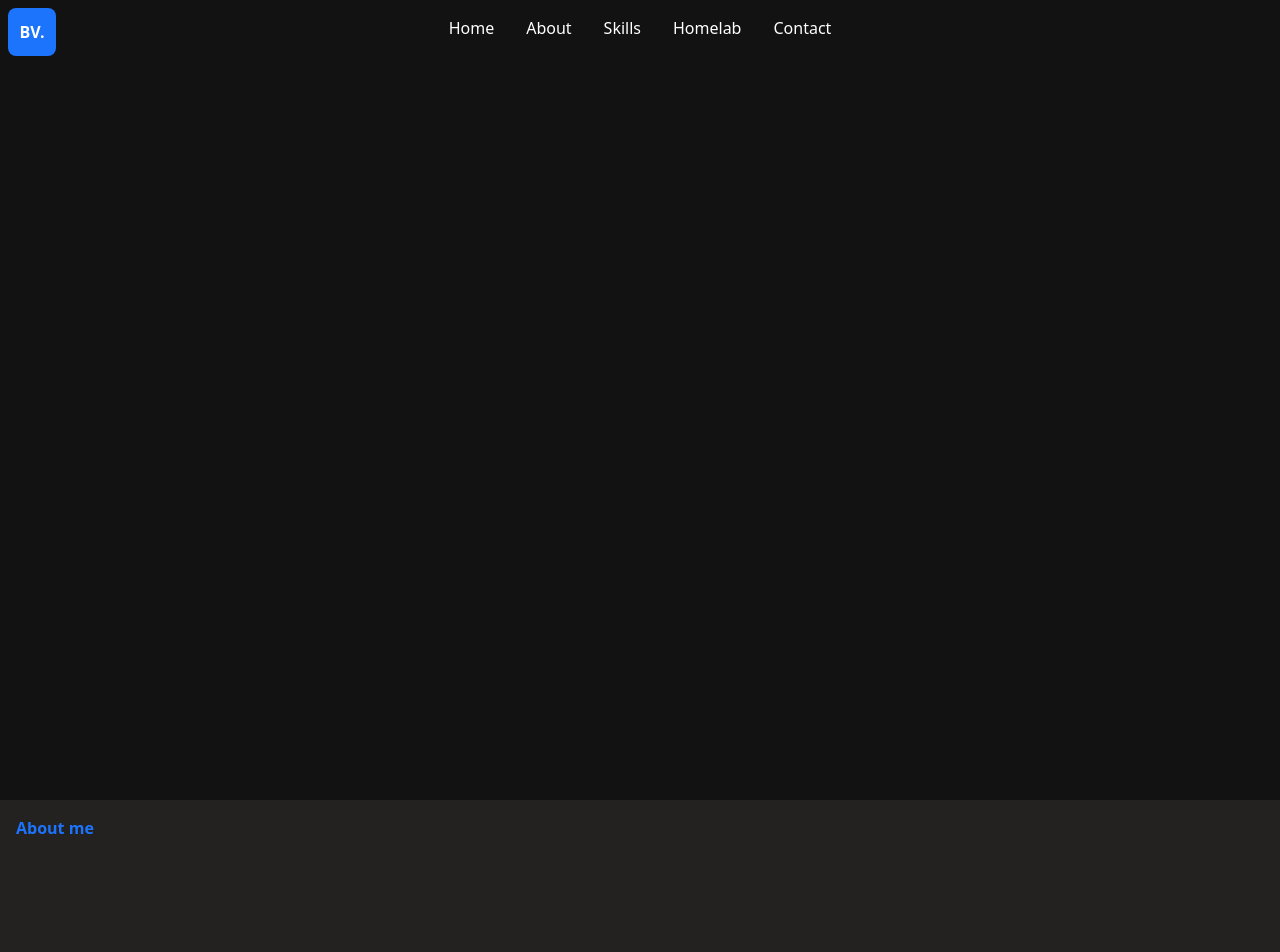
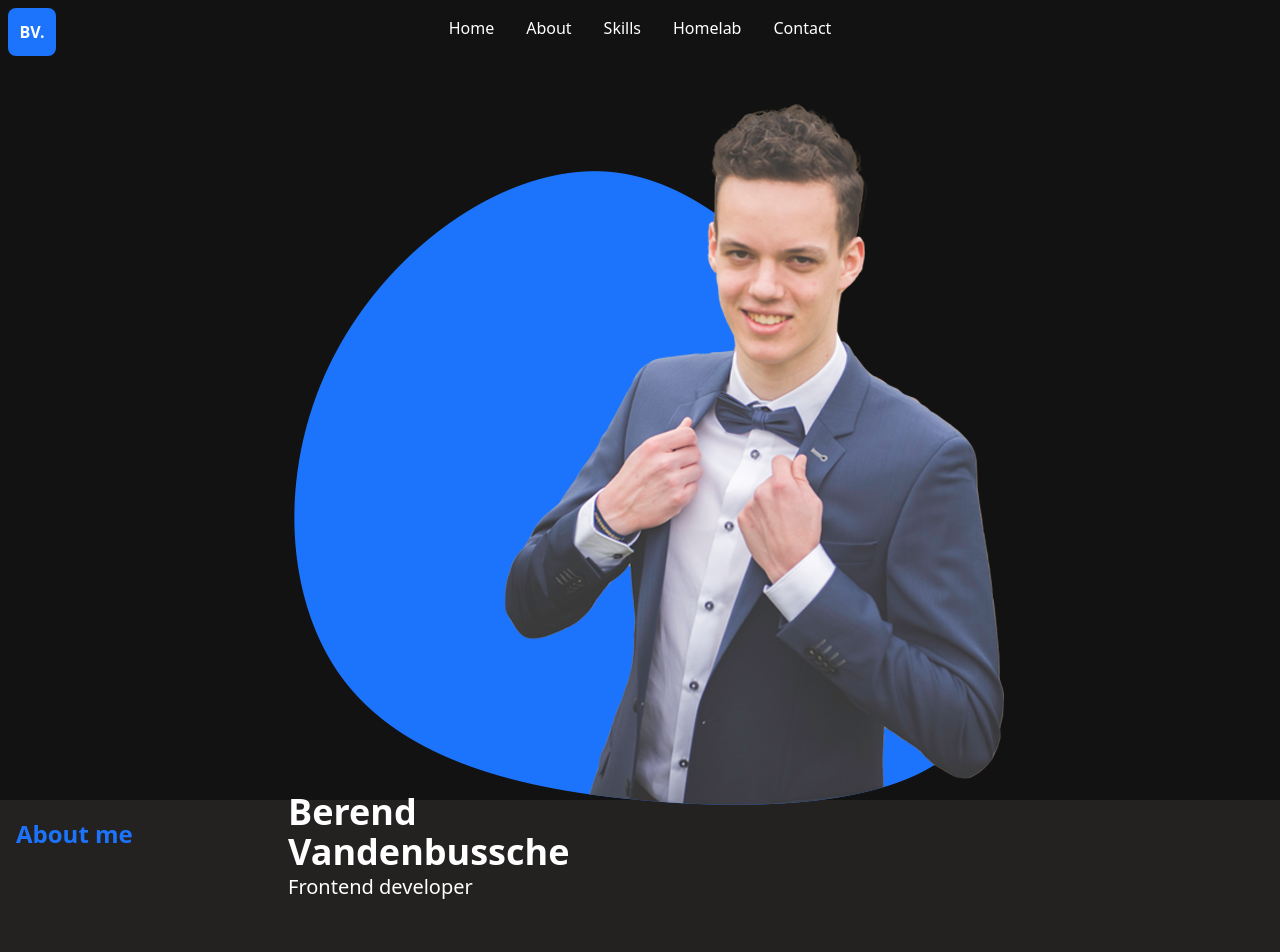
Before and after one commit to BerendVandenbussche/Portfolio3.0, a Vue app: page / in a window 1280 px wide. Shown: the top 952 px of the page. Built offline with nearby package versions, Linux system fonts and the light colour scheme.

Commit message:
Feat: Add content to home and footer

```diff
--- a/package.json
+++ b/package.json
@@ -11,6 +11,7 @@
     "@tailwindcss/vite": "^4.1.7",
     "tailwindcss": "^4.1.7",
     "vue": "^3.5.13",
+    "vue-feather": "^2.0.0",
     "vue-router": "^4.5.1"
   },
   "devDependencies": {
--- a/src/App.vue
+++ b/src/App.vue
@@ -1,17 +1,18 @@
 <script setup>
 import NavItem from "@/components/navigation/NavItem.vue";
 import PortfolioSection from "@/components/PortfolioSection.vue";
+import ContactItem from "@/components/contact/ContactItem.vue";
 
 const navigationItems = ["Home", "About", "Skills", "Homelab", "Contact"];
 </script>
 
 <template>
-  <div>
+  <div class="bg-dark">
     <portfolio-section
       v-for="(navigationItem, index) in navigationItems"
       :key="index"
       :section-title="navigationItem"
-      :class="index % 2 === 0 ? 'bg-darkest text-white' : 'bg-dark text-white'"
+      :class="[index % 2 === 0 ? 'bg-darkest' : 'bg-dark', 'text-white']"
     >
       <template v-if="index === 0">
         <header>
@@ -30,13 +31,42 @@ const navigationItems = ["Home", "About", "Skills", "Homelab", "Contact"];
             </ul>
           </nav>
         </header>
-        <main></main>
+        <section>
+          <div class="w-full h-full flex justify-center py-12">
+            <div class="w-fit">
+              <img
+                src="/images/MeBlob.png"
+                alt="A blue colored blob with a picture of myself"
+              />
+              <div class="mx-12 -mt-24">
+                <h1 class="text-4xl">
+                  Berend<br />
+                  Vandenbussche
+                </h1>
+                <h2 class="font-normal">Frontend developer</h2>
+              </div>
+            </div>
+          </div>
+        </section>
       </template>
 
       <template v-if="index === 1">
-        <h1 class="font-bold text-theme">About me</h1>
+        <h1 class="text-theme">About me</h1>
+      </template>
+
+      <template v-if="index === 2">
+        <h1 class="text-theme">Skills & projects</h1>
+      </template>
+
+      <template v-if="index === 3">
+        <h1 class="text-theme">Homelab</h1>
       </template>
     </portfolio-section>
-    <footer></footer>
+    <footer class="flex justify-center p-2">
+      <contact-item icon-name="mail" />
+      <contact-item icon-name="linkedin" />
+      <contact-item icon-name="facebook" />
+      <contact-item icon-name="github" />
+    </footer>
   </div>
 </template>
--- a/src/assets/main.css
+++ b/src/assets/main.css
@@ -6,3 +6,15 @@
     --color-darkest: #121212;
     --color-dark: #242121;
 }
+
+@layer base {
+    h1 {
+        font-size: var(--text-2xl);
+        font-weight: var(--font-weight-bold)
+    }
+
+    h2 {
+        font-size: var(--text-xl);
+        font-weight: var(--font-weight-bold)
+    }
+}
--- /dev/null
+++ b/src/components/contact/ContactItem.vue
@@ -0,0 +1,15 @@
+<script setup lang="ts">
+defineProps({
+  iconName: String,
+});
+</script>
+
+<template>
+  <button
+    class="flex justify-center items-center mx-2 bg-theme h-12 w-12 rounded-full cursor-pointer"
+  >
+    <vue-feather :type="iconName" stroke="#fff" />
+  </button>
+</template>
+
+<style scoped></style>
--- a/src/main.js
+++ b/src/main.js
@@ -2,6 +2,7 @@ import "./assets/main.css";
 
 import { createApp } from "vue";
 import { createWebHistory, createRouter } from "vue-router";
+import VueFeather from "vue-feather";
 import App from "./App.vue";
 
 const routes = [{ path: "/", component: App }];
@@ -25,4 +26,4 @@ const router = createRouter({
   },
 });
 
-createApp(App).use(router).mount("#app");
+createApp(App).use(router).component(VueFeather.name, VueFeather).mount("#app");
```
Also changed, not shown: public/images/MeBlob.png (added).
